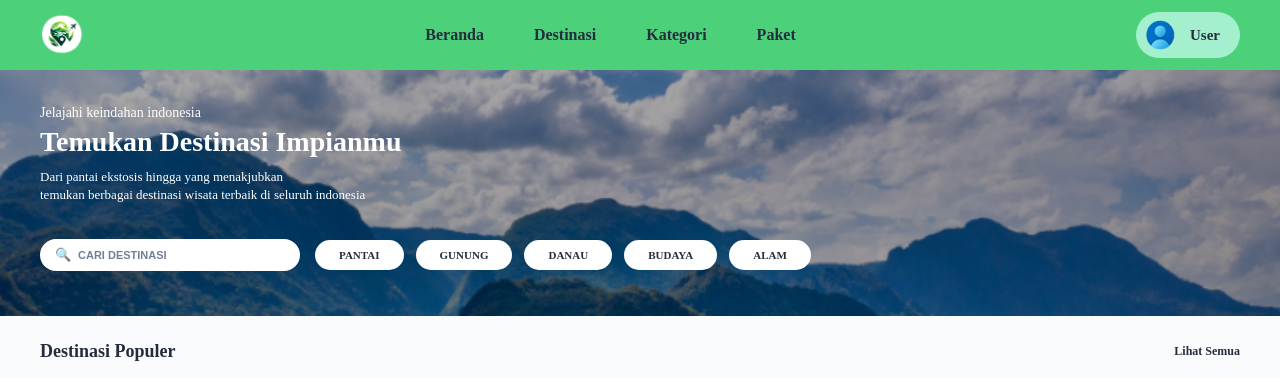
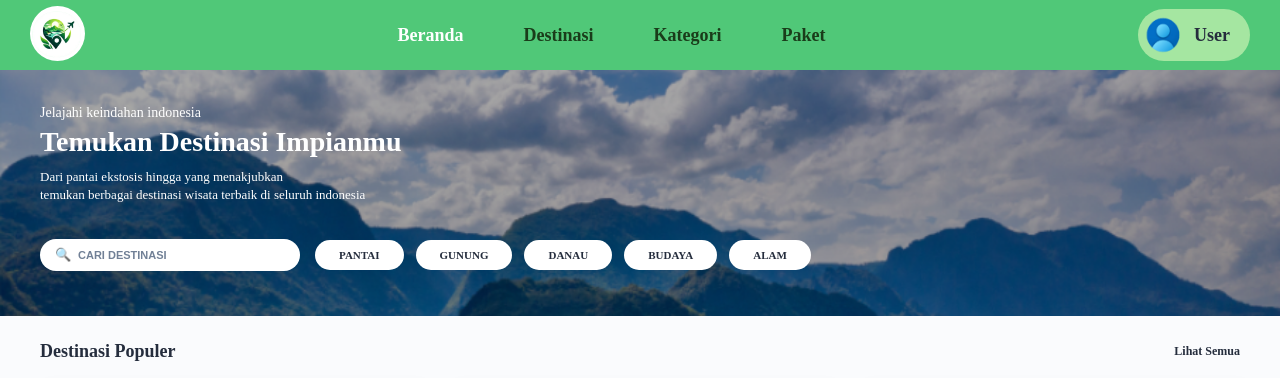
Before and after one commit to ItzDavin/nusa-jelajah, a PHP site: page /pages/users/home.php in a window 1280 px wide. Shown: the top 378 px of the page. Run offline with PHP 8.4, Linux system fonts and the light colour scheme.

Commit message:
Add: update user header component with dropdown menu and new styles; refactor home page to include user header

```diff
--- a/components/user-header.php
+++ b/components/user-header.php
@@ -3,24 +3,102 @@ $userName = $userName ?? 'User';
 $activePage = $activePage ?? '';
 ?>
 <style>
-    .menu a.active {
-        color: white;
+    .navbar {
+        background: #50C878;
+        display: flex;
+        align-items: center;
+        justify-content: space-between;
+        padding: 10px 30px;
+        position: relative;
+        z-index: 100;
+    }
+    .logo img { width: 55px; height: 55px; border-radius: 50%; background: white; object-fit: cover; }
+    .menu { display: flex; gap: 60px; }
+    .menu a { text-decoration: none; color: #1a3c1a; font-weight: bold; font-size: 18px; }
+    .menu a.active { color: white; }
+
+    /* DROPDOWN */
+    .user-wrapper { position: relative; }
+    .user {
+        display: flex; align-items: center; gap: 10px;
+        background: #a5e6a1; padding: 6px 20px 6px 6px;
+        border-radius: 30px; cursor: pointer;
+    }
+    .user img { width: 40px; height: 40px; border-radius: 50%; }
+    .user span { font-weight: bold; font-size: 18px; }
+
+    .dropdown {
+        display: none;
+        position: absolute;
+        top: 60px; right: 0;
+        width: 300px;
+        background: white;
+        box-shadow: 0 4px 15px rgba(0,0,0,0.15);
+        padding: 10px 25px;
+        z-index: 999;
+    }
+    .dropdown.show { display: block; }
+    .dropdown a {
+        display: flex;
+        align-items: center;
+        gap: 18px;
+        text-decoration: none; color: black;
+        font-size: 18px; padding: 16px 0;
+        border-bottom: 2px solid #0f766e;
+    }
+    .dropdown a:last-child { border-bottom: none; }
+
+    /* INI BUAT NYA */
+    .dropdown a img {
+        width: 28px;
+        height: 28px;
+        object-fit: contain;
     }
 </style>
+
 <div class="navbar">
     <div class="logo">
         <img src="../../images/home/logo.png" alt="Logo">
     </div>
-
     <div class="menu">
-        <a href="home.php" class="<?= ($activePage ?? '') === 'home' ? 'active' : '' ?>">Beranda</a>
-        <a href="home.php" class="<?= ($activePage ?? '') === 'destinasi' ? 'active' : '' ?>">Destinasi</a>
-        <a href="category-pantai.php" class="<?= ($activePage ?? '') === 'kategori' ? 'active' : '' ?>">Kategori</a>
-        <a href="package-main.php" class="<?= ($activePage ?? '') === 'paket' ? 'active' : '' ?>">Paket</a>
+        <a href="home.php" class="<?= $activePage === 'home' ? 'active' : '' ?>">Beranda</a>
+        <a href="home.php" class="<?= $activePage === 'destinasi' ? 'active' : '' ?>">Destinasi</a>
+        <a href="category-pantai.php" class="<?= $activePage === 'kategori' ? 'active' : '' ?>">Kategori</a>
+        <a href="package-main.php" class="<?= $activePage === 'paket' ? 'active' : '' ?>">Paket</a>
     </div>
 
-    <div class="user">
-        <img src="../../images/home/user.png" alt="User">
-        <span><?= htmlspecialchars($userName) ?></span>
+    <div class="user-wrapper">
+        <div class="user" onclick="toggleDropdown(event)">
+            <img src="../../images/home/user.png" alt="User">
+            <span><?= htmlspecialchars($userName) ?></span>
+        </div>
+        <div class="dropdown" id="userDropdown">
+            <a href="profile.php">
+                <img src="../../images/home/user.png" alt=""> Profil
+            </a>
+            <a href="login.php">
+                <img src="../../images/home/logout.png" alt=""> Logout
+            </a>
+            <a href="notification.php">
+                <img src="../../images/home/notif.png" alt=""> Notifikasi
+            </a>
+            <a href="appearance.php">
+                <img src="../../images/home/appearance.png" alt=""> Appearance
+            </a>
+            <a href="privacy.php">
+                <img src="../../images/home/privacy.png" alt=""> Privacy & Security
+            </a>
+        </div>
     </div>
 </div>
+
+<script>
+    function toggleDropdown(event) {
+        event.stopPropagation();
+        document.getElementById('userDropdown').classList.toggle('show');
+    }
+    document.addEventListener('click', function() {
+        const dd = document.getElementById('userDropdown');
+        if (dd) dd.classList.remove('show');
+    });
+</script>
--- a/pages/users/home.php
+++ b/pages/users/home.php
@@ -9,25 +9,11 @@
     <link rel="stylesheet" href="../../styles/users/home.css">
 </head>
 
-
-    <!-- NAVBAR -->
-    <div class="navbar">
-        <div class="logo">
-            <img src="../../images/home/logo.png" alt="Logo">
-        </div>
-
-        <div class="menu">
-            <a href="home.php">Beranda</a>
-            <a href="home.php">Destinasi</a>
-            <a href="home.php">Kategori</a>
-            <a href="package-main.php">Paket</a>
-        </div>
-
-        <div class="user">
-            <img src="../../images/home/user.png" alt="User">
-            <span>User</span>
-        </div>
-    </div>
+    <?php
+    $activePage = 'home';
+    $userName = 'User';
+    include '../../components/user-header.php';
+    ?>
 
     <div class="banner">
         <p class="subtitle">Jelajahi keindahan indonesia</p>
```
Also changed, not shown: images/home/appearance.png (added), images/home/logout.png (added), images/home/notif.png (added), images/home/privacy.png (added).
